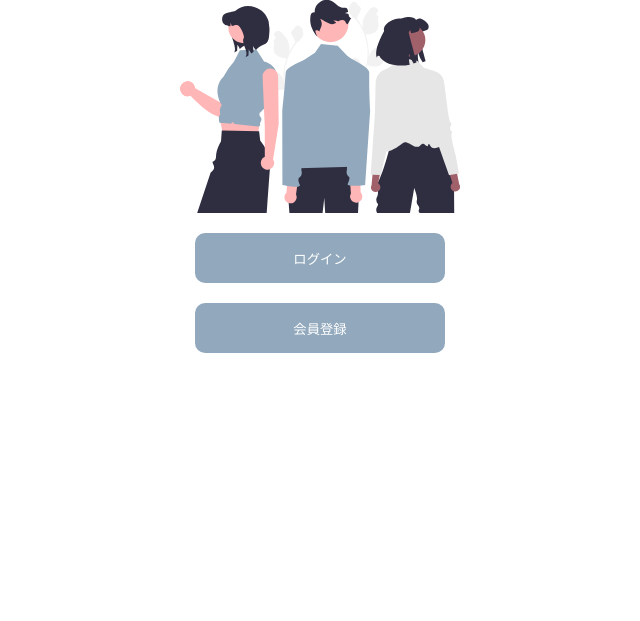
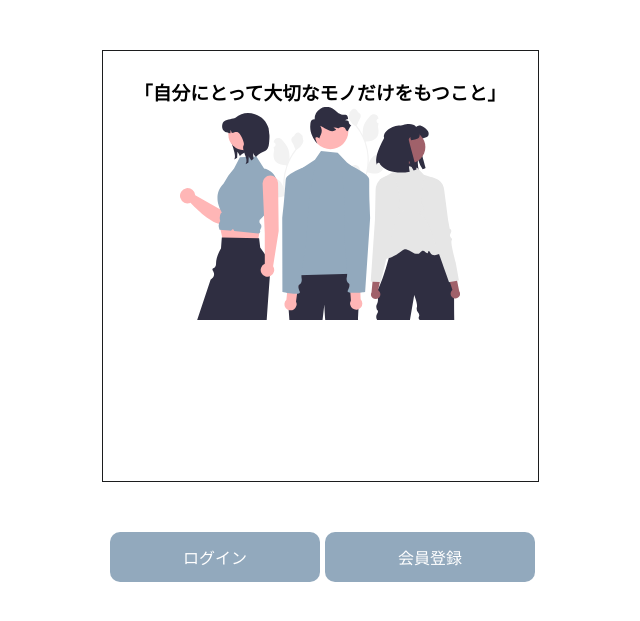
Before and after one commit to sagawashiori/sotsugyo, a Flask app: page /top in a window 1280 px wide. Shown: the part 51-672 px from the top of the page, without its empty margins (320-960 px from the left). Run offline with Flask 2, Linux system fonts and the light colour scheme.

Commit message:
トップ画面デザイン編集　ボタン縦から横並びに変更

```diff
--- a/static/css/top.css
+++ b/static/css/top.css
@@ -1,15 +1,32 @@
+.main_box {
+	width: 375px;
+	height: 370px;
+	border:1px solid #1c1d1e;
+	padding: 30px;
+	margin-left: auto;
+	margin-right: auto;
+	margin-top:50px;
+	margin-bottom: 50px;
+}
 .top_main_img {
 	margin-bottom: 20px;
 }
 .top_main_img img {
 	width: 280px;
 }
+.top_btn {
+	display: flex;
+	justify-content: center;
+	align-items: center;
+}
 button {
 	background-color: #92A9BD;
 	color: #FFFFFF;
-	width: 250px;
+	width: 210px;
 	height: 50px;
 	border: none;
 	border-radius: 10px;
 	margin-bottom: 20px;
+	margin-left: 5px;
+	font-size: 16px;
 }
--- a/templates/top.html
+++ b/templates/top.html
@@ -6,15 +6,22 @@
 	<link rel="stylesheet" href="../static/css/top.css" />
 </head>
 
+<div class="main_box">
+	<h3>「自分にとって大切なモノだけをもつこと」</h3>
 	<div class="top_main_img">
 		<img src="../static/img/top_img.svg" alt="top_img">
 	</div>
+</div>
 
+<div class="top_btn">
 	<form class="button" action="/login" method="POST">
 		<button>ログイン</button>
 	</form>
 	<form class="button" action="/register" method="POST">
 	<button>会員登録</button>
 	</form>
+</div>
+
+
 
 {% endblock %}
```
Lines whose indentation alone changed are shown as unchanged.
